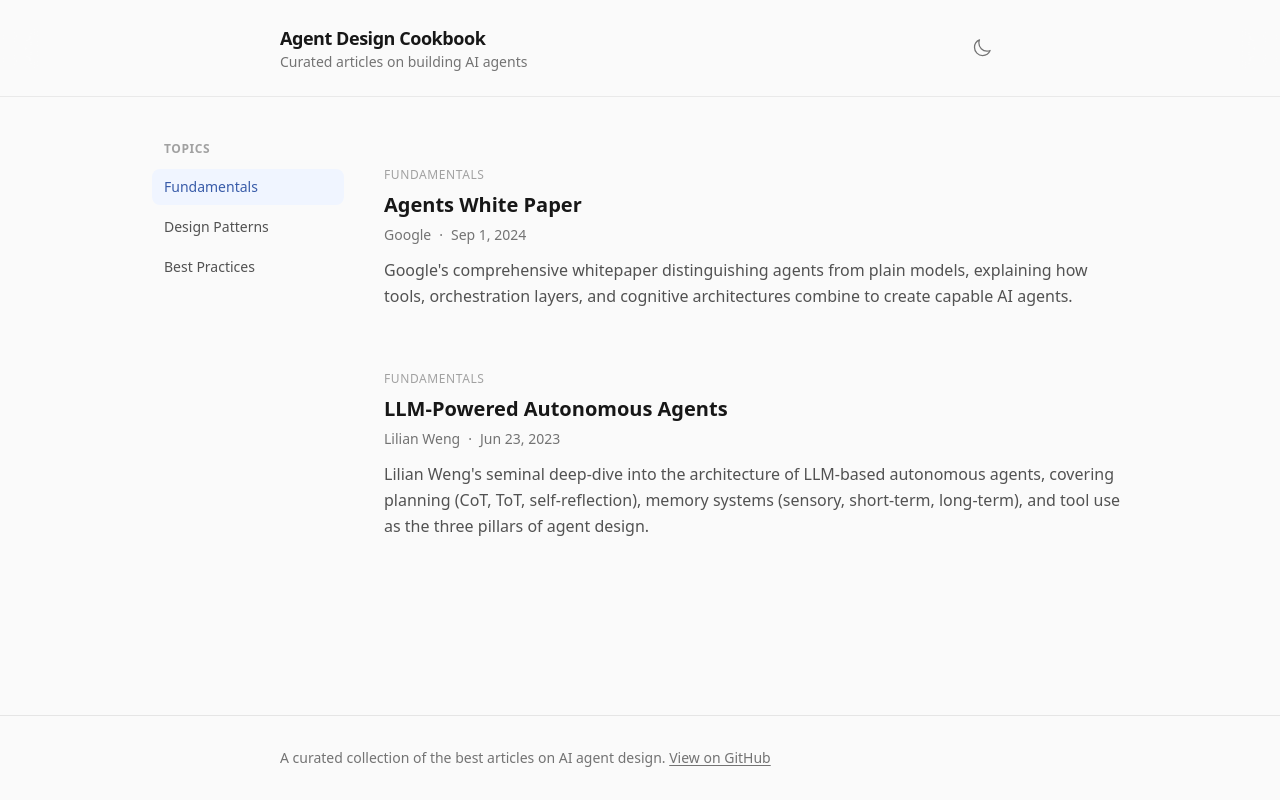
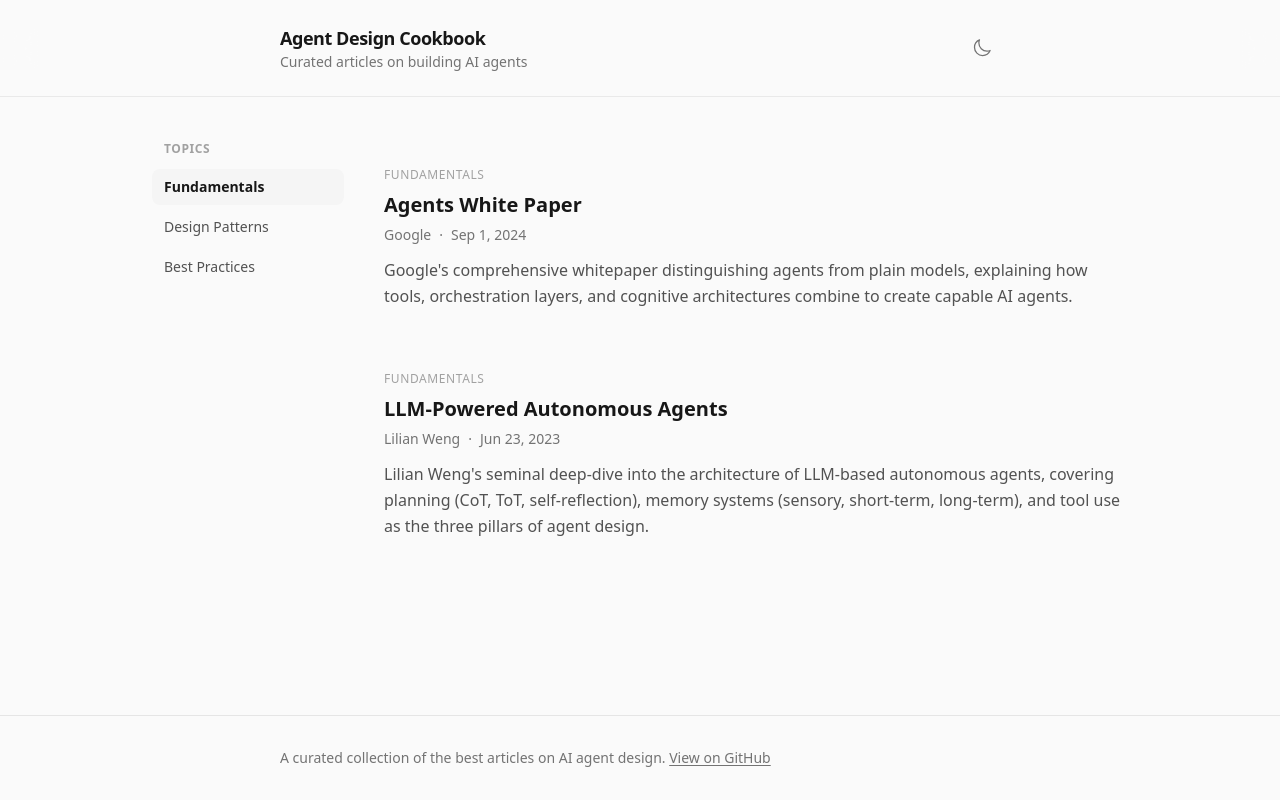
Before and after one commit to hblee12294/agents-design, a React (Vite) app: page /#/ in a window 1280 px wide. Built offline with nearby package versions, Linux system fonts and the light colour scheme.

Commit message:
style: improve colors

```diff
--- a/src/components/TopicSidebar.tsx
+++ b/src/components/TopicSidebar.tsx
@@ -19,8 +19,8 @@ export function TopicSidebar() {
           search={{ topic }}
           className={`block rounded-lg px-3 py-2 text-sm font-medium transition-colors ${
             activeTopic === topic
-              ? 'bg-accent-50 text-accent-700 dark:bg-accent-950 dark:text-accent-300'
-              : 'text-neutral-600 hover:bg-neutral-100 hover:text-neutral-900 dark:text-neutral-400 dark:hover:bg-white/[0.05] dark:hover:text-neutral-200'
+              ? 'bg-neutral-100 text-neutral-900 font-semibold dark:bg-neutral-800 dark:text-neutral-100'
+              : 'text-neutral-600 hover:bg-neutral-100 hover:text-neutral-900 dark:text-neutral-400 dark:hover:bg-neutral-800 dark:hover:text-neutral-200'
           }`}
         >
           {topic}
--- a/src/routes/article/$slug.tsx
+++ b/src/routes/article/$slug.tsx
@@ -42,7 +42,7 @@ function ArticlePage() {
         <Link
           to="/"
           search={{ topic: article.topic }}
-          className="text-xs font-medium text-accent-600 dark:text-accent-400 uppercase tracking-wider hover:underline underline-offset-2"
+          className="text-xs font-medium text-neutral-500 dark:text-neutral-400 uppercase tracking-wider hover:text-neutral-900 dark:hover:text-neutral-200 hover:underline underline-offset-2"
         >
           {article.topic}
         </Link>
```
